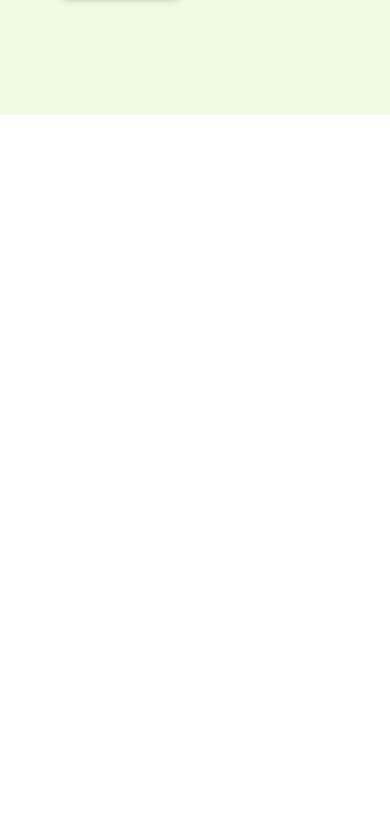
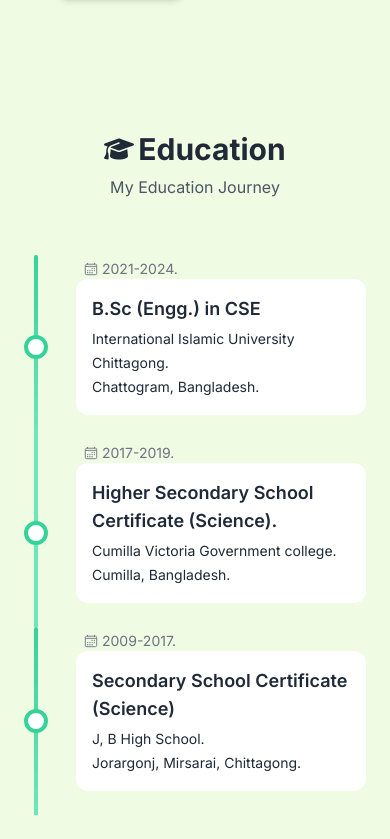
Before and after one commit to FM-Akib/Akib-Portfolio-3.0, a Next.js app: page / in a window 390 px wide. Shown: the part 6260-7099 px from the top of the page. Before the commit the page ends 6375 px from the top, so only its background shows below. Built offline with nearby package versions, Linux system fonts and the light colour scheme.

Commit message:
added Education

```diff
--- a/src/app/page.js
+++ b/src/app/page.js
@@ -1,3 +1,4 @@
+import Education from "@/components/ui/Education";
 import Hero from "@/components/ui/Hero";
 import Projects from "@/components/ui/Projects";
 import Skills from "@/components/ui/Skills";
@@ -10,6 +11,7 @@ export default function Home() {
       <Hero/>
       <Projects/>
       <Skills/>
+      <Education/>
     </main>
   );
 }
--- /dev/null
+++ b/src/components/ui/Education.js
@@ -0,0 +1,76 @@
+import React from 'react';
+import { IoCalendarOutline } from "react-icons/io5";
+import { FaGraduationCap } from "react-icons/fa6";
+
+const Education = () => {
+    return (
+        <div class=" p-4">
+    {/* <h2 class="text-3xl text-white font-bold mb-12">Chronology</h2> */}
+    <div class="mb-12 space-y-2 text-center">
+            <h2 class="text-3xl font-bold text-gray-800 md:text-4xl flex items-center justify-center"><FaGraduationCap class="mr-1 " />Education</h2>
+            <p class="text-gray-600  lg:mx-auto lg:w-6/12">
+            My Education Journey
+            </p>
+          </div>
+
+    <div class="flex flex-col grid-cols-9 p-2 mx-auto md:grid">
+        <div class="flex md:contents flex-row-reverse">
+            <div
+                class="relative p-4 my-6 text-gray-800 bg-white rounded-xl col-start-1 col-end-5 mr-auto md:mr-0 md:ml-auto">
+                <h3 class="text-lg font-semibold ">B.Sc (Engg.) in CSE</h3>
+                <p class="mt-1 text-sm leading-6 ">International Islamic University Chittagong.</p>
+                <p class=" text-sm leading-6 ">Chattogram, Bangladesh.</p>
+                <span class="absolute text-sm text-gray-500 -top-5 left-2 whitespace-nowrap flex items-center"><IoCalendarOutline class="mr-1" />2021-2024.</span>
+            </div>
+            <div class="relative col-start-5 col-end-6 mr-7 md:mx-auto">
+                <div class="flex items-center justify-center w-6 h-full">
+                    <div class="w-1 h-full bg-emerald-300 rounded-t-full bg-gradient-to-b from-emerald-400 to-emerald-300">
+                    </div>
+                </div>
+                <div class="absolute w-6 h-6 -mt-3 bg-white border-4 border-emerald-400 rounded-full top-1/2"></div>
+            </div>
+        </div>
+
+        <div class="flex md:contents">
+            <div class="relative col-start-5 col-end-6 mr-7 md:mx-auto">
+                <div class="flex items-center justify-center w-6 h-full">
+                    <div class="w-1 h-full bg-emerald-300"></div>
+                </div>
+                <div class="absolute w-6 h-6 -mt-3 bg-white border-4 border-emerald-400 rounded-full top-1/2"></div>
+            </div>
+            <div class="relative p-4 my-6 text-gray-800 bg-white rounded-xl col-start-6 col-end-10 mr-auto">
+                <h3 class="text-lg font-semibold ">Higher Secondary School Certificate (Science).</h3>
+                <p class="mt-1 text-sm leading-6">Cumilla Victoria Government college.</p>
+                <p class=" text-sm leading-6 ">Cumilla, Bangladesh.</p>
+
+                <span class="absolute text-sm text-gray-500 -top-5 left-2 whitespace-nowrap flex items-center"><IoCalendarOutline class="mr-1" />
+                2017-2019.</span>
+            </div>
+        </div>
+
+        <div class="flex md:contents flex-row-reverse">
+            <div
+                class="relative p-4 my-6 text-gray-800 bg-white rounded-xl col-start-1 col-end-5 mr-auto md:mr-0 md:ml-auto">
+                <h3 class="text-lg font-semibold ">Secondary School Certificate (Science)</h3>
+                <p class="mt-1 text-sm leading-6">J, B High School.</p>
+                <p class=" text-sm leading-6 ">Jorargonj, Mirsarai, Chittagong.</p>
+
+                <span class="absolute text-sm text-gray-500 -top-5 left-2 whitespace-nowrap flex items-center"><IoCalendarOutline class="mr-1" />2009-2017.</span>
+            </div>
+            <div class="relative col-start-5 col-end-6 mr-7 md:mx-auto">
+                <div class="flex items-center justify-center w-6 h-full">
+                    <div class="w-1 h-full bg-emerald-300 rounded-t-full bg-gradient-to-b from-emerald-400 to-emerald-300">
+                    </div>
+                </div>
+                <div class="absolute w-6 h-6 -mt-3 bg-white border-4 border-emerald-400 rounded-full top-1/2"></div>
+            </div>
+        </div>
+
+
+
+    </div>
+</div>
+    );
+};
+
+export default Education;
```
